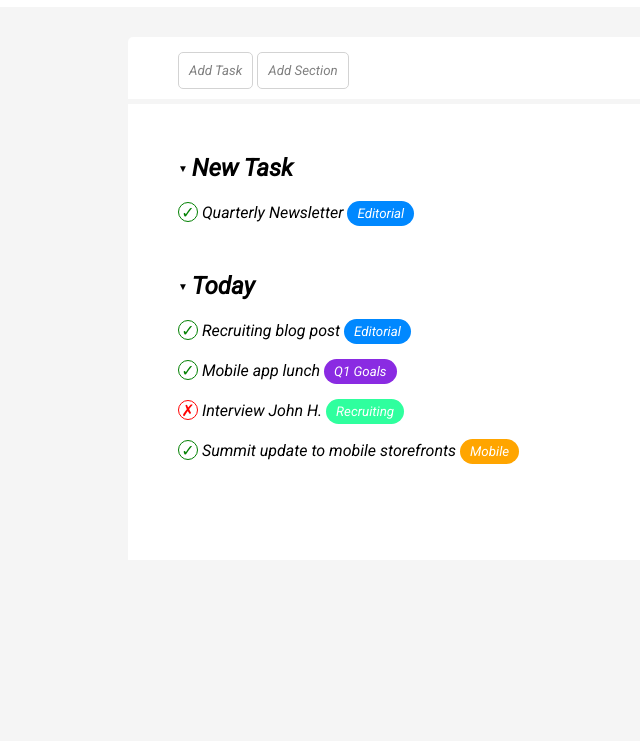
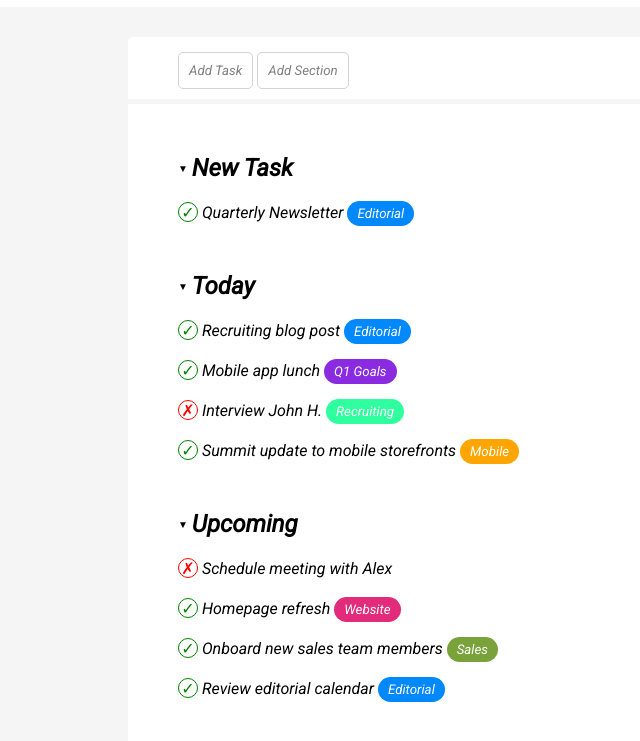
Before and after one commit to GiulianoBlas/html-css-toboolist, a plain HTML site: page index.html in a window 1280 px wide. Shown: the part 83-824 px from the top of the page, without its empty margins (0-640 px from the left). Before the commit the page ends 800 px from the top, so only its background shows below. Drawn offline with Linux system fonts and the light colour scheme.

Commit message:
main_list_3

```diff
--- a/css/style.css
+++ b/css/style.css
@@ -66,13 +66,16 @@ main{
 }
 
 /* MAIN_LISTS */
+#main_lists{
+    background-color: white;
+    padding: 50px;
+    margin-bottom: 30px;
+    border-radius:0 0 5px 5px;
+
+}
 
 .list_margin{
     margin-bottom: 50px;
-}
-#main_lists{
-    background-color: white;
-    padding: 50px;
 }
 
 .check_list_slot{
@@ -90,9 +93,7 @@ main{
     vertical-align: middle;
 }
 
-h4{
-    display: inline-block;
-}
+
 
 .check_mark{
     color: green;
@@ -118,7 +119,9 @@ h4{
 
 .list_point{
     font-weight: 400;
+    display: inline-block;
 }
+
 
 .badge{
     color: white;
@@ -143,3 +146,11 @@ h4{
 .mobile{
     background-color: orange;
 }
+
+.web{
+    background-color: rgb(226, 43, 122);
+}
+
+.sales{
+    background-color: rgb(121, 162, 58);
+}
--- a/index.html
+++ b/index.html
@@ -79,6 +79,39 @@
                         </div>
 
                     </div>
+
+         <!-- MAIN_LIST_3 -->
+                    <div class="list_margin">
+
+                        <span class="list_title" id="list_arrow">&#9660;</span>
+                        <h2 class="list_title">Upcoming</h2>
+
+                        <div class="check_list_slot">
+                            <span class="cross_mark">&cross;</span>
+                            <h4 class="list_point">Schedule meeting with Alex</h4>
+                            <span class="badge"></span>
+                        </div>
+
+                        <div class="check_list_slot">
+                            <span class="check_mark">&check;</span>
+                            <h4 class="list_point">Homepage refresh</h4>
+                            <span class="badge web">Website</span>
+                        </div>
+
+                        <div class="check_list_slot">
+                            <span class="check_mark">&check;</span>
+                            <h4 class="list_point">Onboard new sales team members</h4>
+                            <span class="badge sales">Sales</span>
+                        </div>
+
+                        <div class="check_list_slot">
+                            <span class="check_mark">&check;</span>
+                            <h4 class="list_point">Review editorial calendar</h4>
+                            <span class="badge editorial">Editorial</span>
+                        </div>
+
+                    </div>
+
                 </div>
 
         </main>
```
